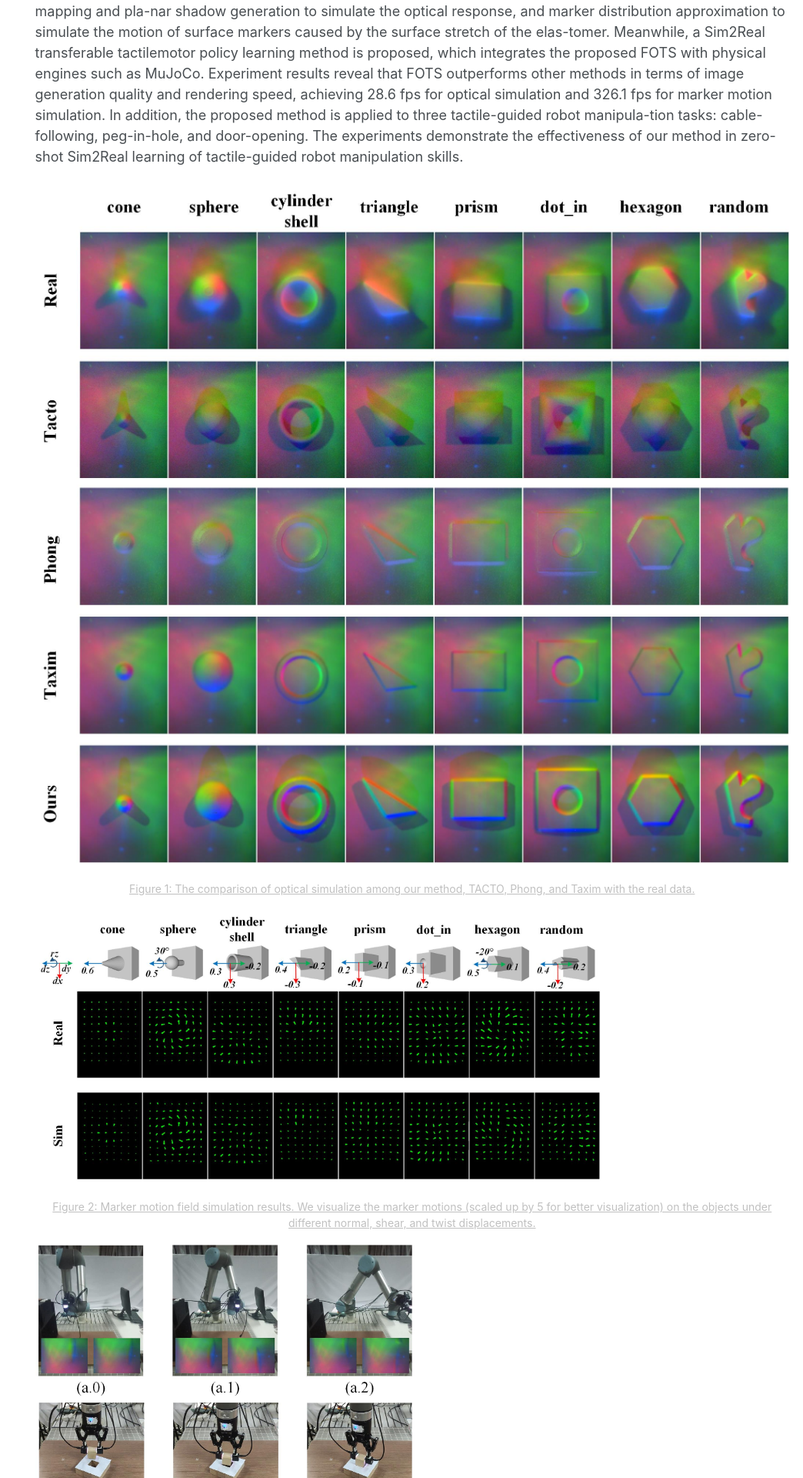
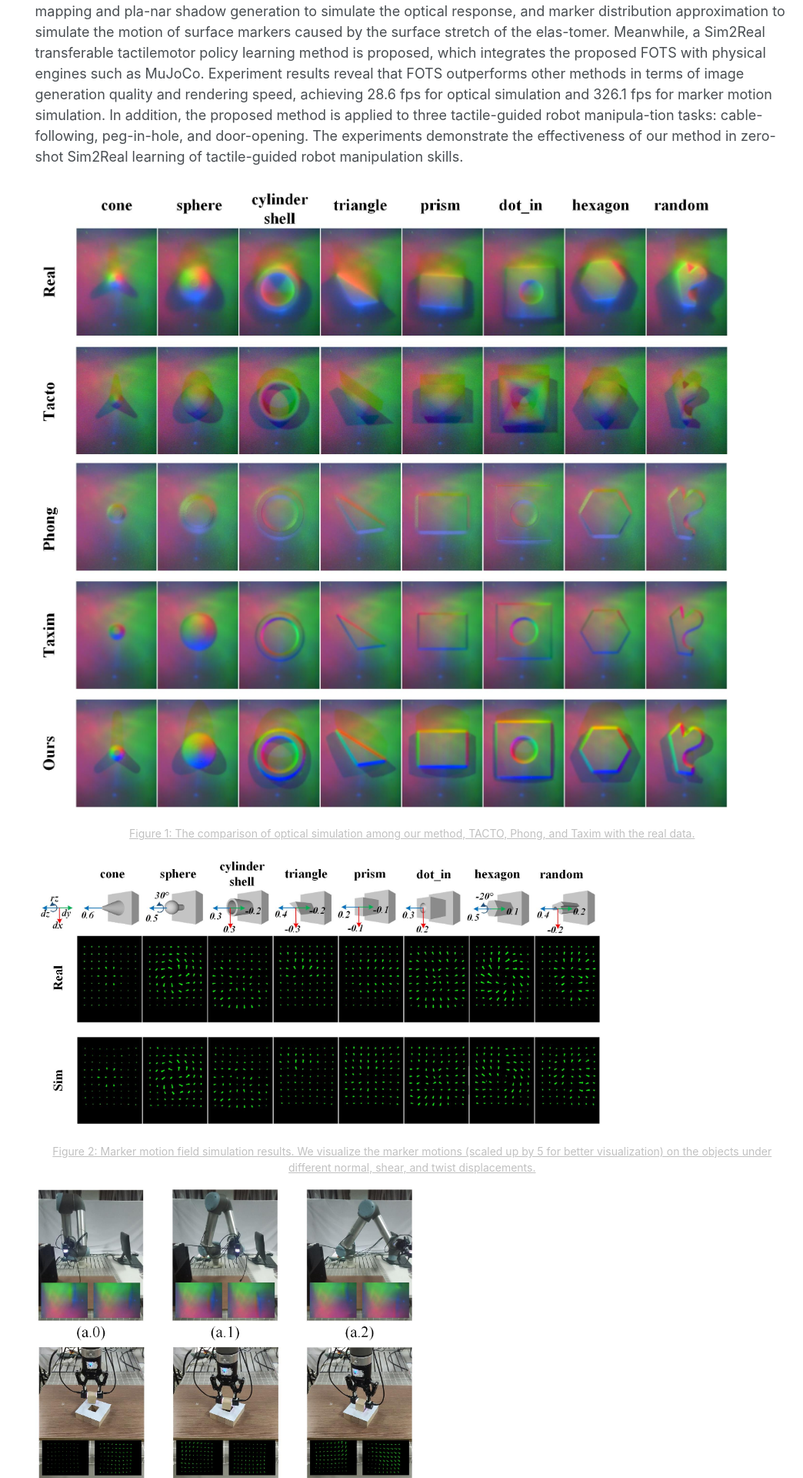
Before and after one commit to Rancho-zhao/Rancho-zhao.github.io, a Jekyll site: the page built from _pages/fots.md, in a window 1280 px wide. Shown: the part 443-2363 px from the top of the page at 77% size, without its empty margins (236-1280 px from the left). Built offline with Jekyll 4.4.1, drawn with Linux system fonts in a browser that asks for light colours.

Commit message:
Update fots.md

```diff
--- a/_pages/fots.md
+++ b/_pages/fots.md
@@ -12,7 +12,8 @@
 Simulation is a commonly-used tool in robotics to reduce hardware consumption and gather large-scale data. Despite the efforts of several works to simulate optical tactile sen-sors, there remains challenges in synthesizing images effi-ciently and mimicking marker motion under different con-tact loads. In this work, we propose a fast optical tactile simulator, named FOTS, for simulating optical tactile sen-sors. We utilize a multi-layer perceptron mapping and pla-nar shadow generation to simulate the optical response, and marker distribution approximation to simulate the motion of surface markers caused by the surface stretch of the elas-tomer. Meanwhile, a Sim2Real transferable tactilemotor policy learning method is proposed, which integrates the proposed FOTS with physical engines such as MuJoCo. Experiment results reveal that FOTS outperforms other methods in terms of image generation quality and rendering speed, achieving 28.6 fps for optical simulation and 326.1 fps for marker motion simulation. In addition, the proposed method is applied to three tactile-guided robot manipula-tion tasks: cable-following, peg-in-hole, and door-opening. The experiments demonstrate the effectiveness of our method in zero-shot Sim2Real learning of tactile-guided robot manipulation skills.
 
 <!-- ![fig1](/images/fots/optical_quality.jpg#pic_center){:height="75%" width="75%"} -->
-<p><img src="/images/fots/optical_quality.jpg" align="middle" height="75%" /></p>
+<!-- <p><img src="/images/fots/optical_quality.jpg" align="middle" height="75%" /></p> -->
+<img src="/images/fots/optical_quality.jpg" height="1000" width="900" alt="img1" align=center />
 
 <center style="font-size:14px;color:#C0C0C0;text-decoration:underline">Figure 1: The comparison of optical simulation among our method, TACTO, Phong, and Taxim with the real data.</center>
 
```
